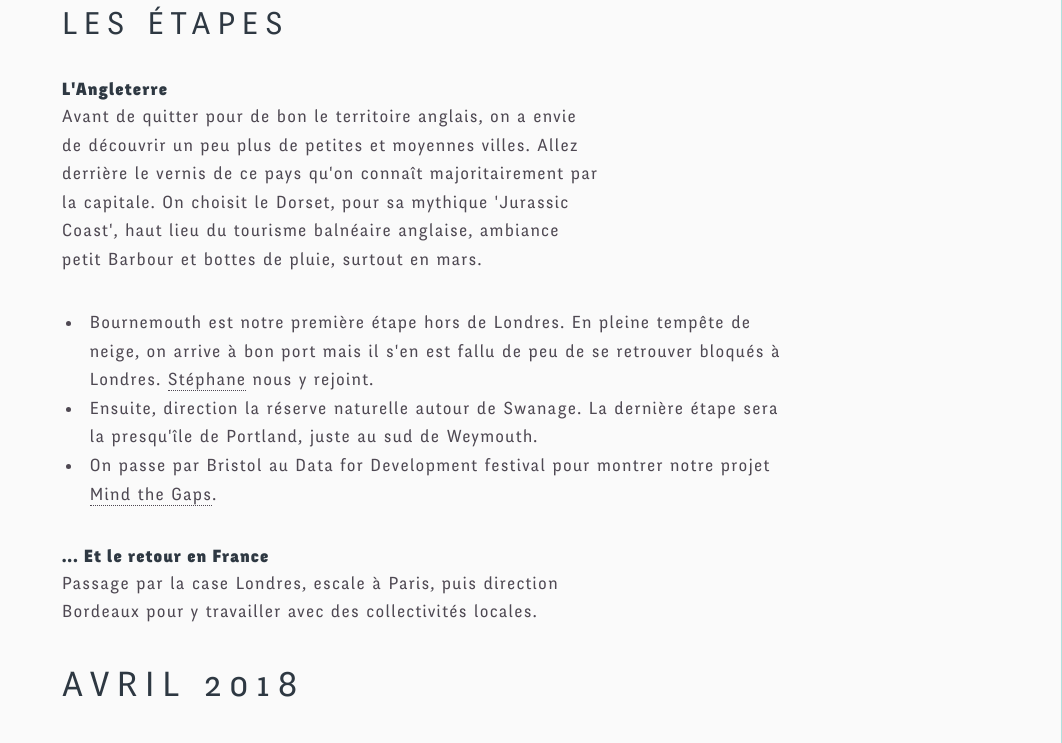
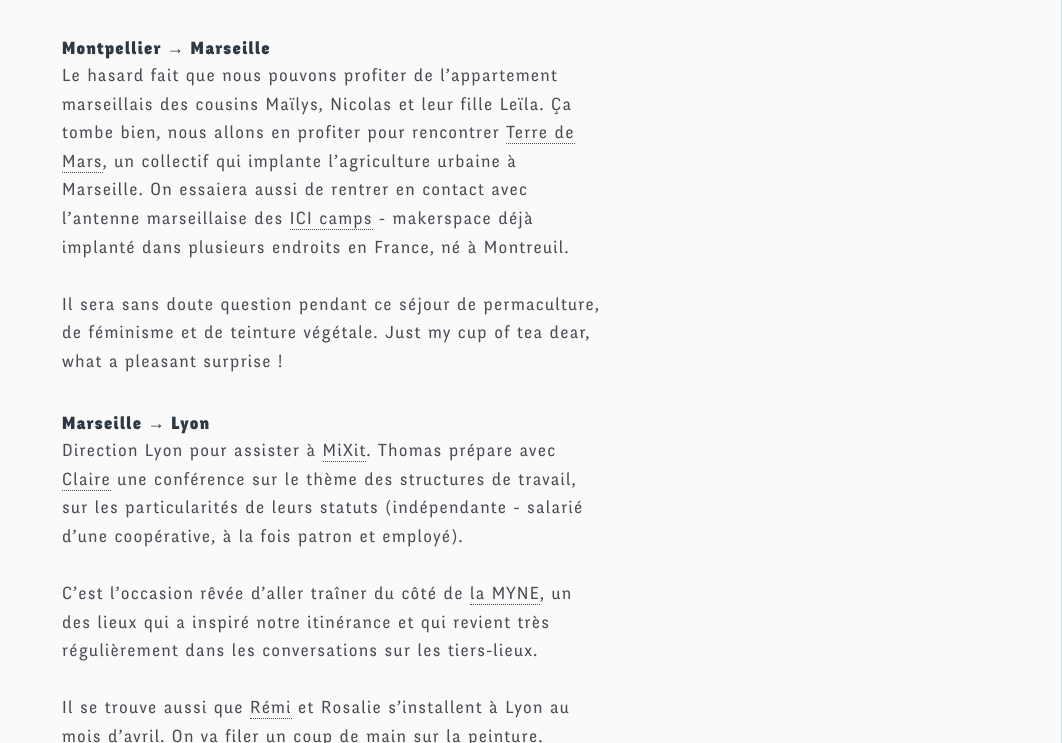
Before and after one commit to noeems/estcequecestdutravail.xyz, a Jekyll site: the page built from _pages/map.html, in a window 1280 px wide and 1400 px high, scrolled down 1630 px, cut to the strip 254-997 px from the top of the window. Shown: the whole strip, without its empty margins (218-1280 px from the left). Built offline with Jekyll 4.4.1, drawn with Linux system fonts in a browser that asks for light colours; some of the changed text lies outside the part shown.

Commit message:
Map update and homepage subtitle fix.

```diff
--- a/_pages/map.html
+++ b/_pages/map.html
@@ -3,33 +3,17 @@
 id: 2
 title: Carte
 permalink: /map/
-excerpt: Les endroits, les gens et les groupes qu'on a envie d'aller voir.
+excerpt: Une liste d'initiatives, de personnes et de lieux sur notre chemin.
 image: /images/france-map.jpg
 ---
 <div class="wrapper">
   <div class="inner">
-    <h4>Les lieux, les initiatives et personnes sur notre chemin :</h4>
+    <h6>La carte des initiatives&nbsp;:</h6>
 <iframe src="https://www.google.com/maps/d/embed?mid=1OdvXqdhKG5KCGQ8RIovbxoYRZYyVvU6p" width="640" height="480"></iframe>
-  <p>Vous pensez à quelqu'un / un endroit qui n'est pas sur la carte ? <a href=mailto:hello@estcequecestdutravail.xyz>Dites-le nous !</a></p>
+  <p>Vous pensez à quelqu'un / un endroit qui n'est pas sur la carte&nbsp;? <a href=mailto:hello@estcequecestdutravail.xyz>Dites-le nous !</a></p>
 
-  <h4>Mars 2018</h4>
-  <iframe src="https://www.google.com/maps/d/embed?mid=1Apag7fL05Ppd3W8_47_5gSqUrkPtcSPy" width="640" height="480"></iframe>
-  <h5>Les étapes</h5>
-    <b>L'Angleterre</b>
-  <p>Avant de quitter pour de bon le territoire anglais, on a envie de découvrir un peu plus de petites et moyennes villes. Allez derrière le vernis de ce pays qu'on connaît majoritairement par la capitale.
-    On choisit le Dorset, pour sa mythique 'Jurassic Coast', haut lieu du tourisme balnéaire anglaise, ambiance petit Barbour et bottes de pluie, surtout en mars.
-    <ul>
-      <li>Bournemouth est notre première étape hors de Londres. En pleine tempête de neige, on arrive à bon port mais il s'en est fallu de peu de se retrouver bloqués à Londres.
-        <a href="http://scopyleft.fr/">Stéphane</a> nous y rejoint.</li>
-      <li>Ensuite, direction la réserve naturelle autour de Swanage. La dernière étape sera la presqu'île de Portland, juste au sud de Weymouth.</li>
-      <li>On passe par Bristol au Data for Development festival pour montrer notre projet <a href= "http://mind-the-gaps.org/">Mind the Gaps</a>.</li>
-    </ul>
-<b>... Et le retour en France</b>
-      <p>Passage par la case Londres, escale à Paris, puis direction Bordeaux pour y travailler avec des collectivités locales.</p>
-
-  <h4>Avril 2018</h4>
+   <h5>Les étapes d'avril 2018</h5>
 <iframe src="https://www.google.com/maps/d/embed?mid=17eU3a7X6UMkrODZulI6xZLSeCf1YXsd4" width="640" height="480"></iframe>
-<h5>Les étapes</h5>
   <b>Bordeaux → Montpellier</b>
       <p>De Bordeaux, nous partons à Montpellier pour assister aux Rencontres inter-coopératives, que <a href="https://lacagette-coop.fr/page/homepage">la Cagette</a> héberge ce coup-ci.
         On en profite pour rester un peu et explorer la ville.</p>
@@ -47,9 +31,8 @@
 
       <br><br>Il se trouve aussi que <a href="https://twitter.com/RemiEnguehard">Rémi</a> et Rosalie s’installent à Lyon au mois d’avril. On va filer un coup de main sur la peinture.
 
-  <h4>Mai 2018</h4>
+  <h5>Mai 2018</h5>
   <iframe src="https://www.google.com/maps/d/embed?mid=1w56mIfZpt0Jl8qf-DtIU_IoivpMZEqtC" width="640" height="480"></iframe>
-  <h5>Les étapes</h5>
     <b>Paris → Hautvillers/Bordeaux</b>
       <p>Le mois de mai sera marqué par un premier grand évènement festif : le mariage de Chloé et Pierre en Champagne. Tant de hâte.
 
@@ -62,8 +45,27 @@
 
         <p>La semaine suivante (25-26 mai), on descend un peu plus bas : nous allons tous les deux à <a href="https://sudweb.fr/2018/">Sudweb</a> à Anduze.</p>
 
-    <h4>Et après ?</h4>
+    <h5>Et ensuite ?</h5>
     <p>Après ça on est encore débordants d’envies dans tous les sens.<br>
       Aller rendre visite à Roland Feuillas à Cucugnan, à Paola dans l’Ariège, en profiter pour voir de nos propres yeux ce qui se passe à Crest et à Saillans, dans la Drôme.</p>
+
+<hr width="300">
+
+    <h5>Mars 2018 - Le départ</h5>
+    <b>Retour sur le début du périple</b>
+        <iframe src="https://www.google.com/maps/d/embed?mid=1Apag7fL05Ppd3W8_47_5gSqUrkPtcSPy" width="640" height="480"></iframe>
+          <b>L'Angleterre</b>
+        <p>Avant de quitter pour de bon le territoire anglais, on a envie de découvrir un peu plus de petites et moyennes villes. Allez derrière le vernis de ce pays qu'on connaît majoritairement par la capitale.
+          On choisit le Dorset, pour sa mythique 'Jurassic Coast', haut lieu du tourisme balnéaire anglaise, ambiance petit Barbour et bottes de pluie, surtout en mars.
+          <ul>
+            <li>Bournemouth est notre première étape hors de Londres. En pleine tempête de neige, on arrive à bon port mais il s'en est fallu de peu de se retrouver bloqués à Londres.
+              <a href="http://scopyleft.fr/">Stéphane</a> nous y rejoint.</li>
+            <li>Ensuite, direction la réserve naturelle autour de Swanage. La dernière étape sera la presqu'île de Portland, juste au sud de Weymouth.</li>
+            <li>On passe par Bristol au Data for Development festival pour montrer notre projet <a href= "http://mind-the-gaps.org/">Mind the Gaps</a>.</li>
+          </ul>
+      <b>... Et le retour en France</b>
+            <p>Passage par la case Londres, escale à Paris, puis direction Bordeaux pour y travailler avec des collectivités locales.</p>
+
+
   </div>
 </div>
--- a/_pages/topics.html
+++ b/_pages/topics.html
@@ -4,7 +4,7 @@
 title: Journal
 permalink: /journal/
 options: fullwidth last-post-image
-excerpt: Suivre nos étapes de voyage et nos réflexions sur le travail en mouvement.
+excerpt: Suivez nos voyages, nos rencontres et nos réflexions sur le travail en mouvement.
 image: 2018-03-05-voir-londres-et-partir/Auriga sacs.jpg
 ---
 <div class="wrapper">
```
